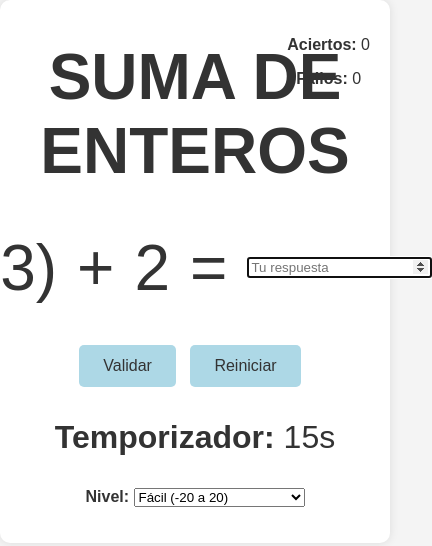
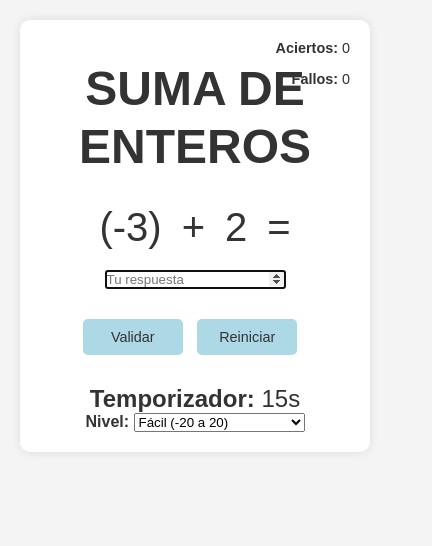
Before and after one commit to CarlosYosa/PracticaEnteros, a plain HTML site: page index.html in a window 390 px wide. Shown: the whole page, 432 px wide, since content can reach past the window. Drawn offline with Linux system fonts and the light colour scheme.

Commit message:
Add files via upload

```diff
--- a/style.css
+++ b/style.css
@@ -1,9 +1,15 @@
+/* Reset básico */
+* {
+  box-sizing: border-box;
+  margin: 0;
+  padding: 0;
+}
+
 body {
   font-family: Arial, sans-serif;
   background-color: #f4f4f4;
   color: #333;
-  margin: 0;
-  padding: 0;
+  padding: 20px;
 }
 
 .container {
@@ -22,20 +28,26 @@ body {
   top: 20px;
   right: 20px;
   font-size: 1em;
+  display: flex;
+  gap: 15px;
+  flex-direction: column;
+  align-items: flex-end;
 }
 
 .centered-title {
   margin-top: 20px;
-  font-size: 4em; /* Al doble del tamaño */
+  font-size: 4em;
+  line-height: 1.2;
 }
 
 .ejercicio {
   display: flex;
   align-items: center;
   justify-content: center;
-  font-size: 4em; /* Números más grandes */
+  font-size: 4em;
   margin: 40px 0;
   gap: 20px;
+  flex-wrap: wrap;
 }
 
 .input {
@@ -57,6 +69,7 @@ body {
   border-radius: 5px;
   color: #333;
   transition: all 0.3s ease;
+  min-width: 120px;
 }
 
 .controles button:hover {
@@ -73,12 +86,34 @@ body {
   font-size: 2em;
 }
 
-.resultado p {
-  font-size: 1.5em;
-  margin: 20px 0;
+/* Responsive - Para móviles */
+@media (max-width: 600px) {
+  .centered-title {
+    font-size: 3em;
+  }
+
+  .ejercicio {
+    font-size: 2.5em;
+    margin: 30px 0;
+  }
+
+  .input {
+    font-size: 2.5em;
+    width: 100%;
+    max-width: 300px;
+  }
+
+  .controles button {
+    font-size: 0.9em;
+    padding: 10px 20px;
+    min-width: 100px;
+  }
+
+  .stats {
+    font-size: 0.9em;
+  }
+
+  .temporizador {
+    font-size: 1.5em;
+  }
 }
-
-.temporizador {
-  margin-top: 30px;
-  font-size: 2em;
-}
```
